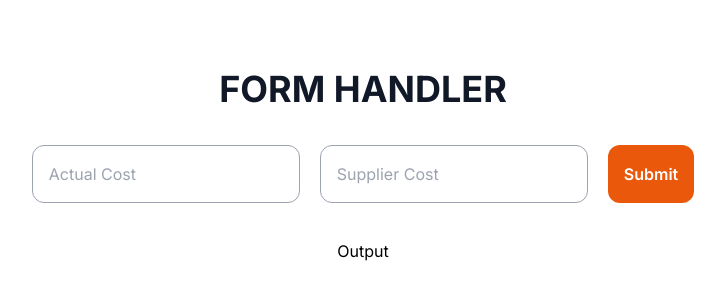
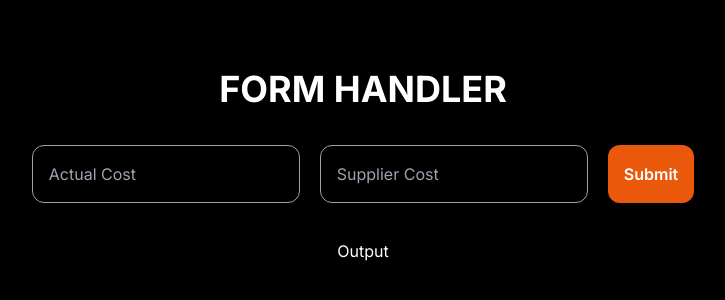
Before and after one commit to Hasmukhsingh1999/NumberFormat, a Next.js app: page / in a window 1280 px wide. Shown: the part 234-534 px from the top of the page, without its empty margins (277-1002 px from the left). Built offline with nearby package versions, Linux system fonts and the light colour scheme.

Commit message:
fixed ui component

```diff
--- a/app/globals.css
+++ b/app/globals.css
@@ -1,3 +1,8 @@
 @tailwind base;
 @tailwind components;
 @tailwind utilities;
+
+body{
+  background-color: black;
+  color: white;
+}
--- a/app/page.js
+++ b/app/page.js
@@ -8,17 +8,17 @@ const page = () => {
 
   return (
     <div className="h-screen w-full flex flex-col items-center justify-center gap-9">
-      <h1 className="text-4xl font-bold text-gray-900">FORM HANDLER</h1>
+      <h1 className="text-4xl font-bold ">FORM HANDLER</h1>
       <form className="flex gap-5">
         <input
-          className="border border-gray-400 p-4 rounded-xl"
+          className="border border-gray-400 bg-transparent p-4 rounded-xl"
           type="text"
           placeholder="Actual Cost"
           name="actual_cost"
           onChange={handleInputChangeActualCost}
         />
         <input
-          className="border border-gray-400  p-4 rounded-xl"
+          className="border border-gray-400 bg-transparent p-4 rounded-xl"
           type="text"
           placeholder="Supplier Cost"
           name="supplier_cost"
```
